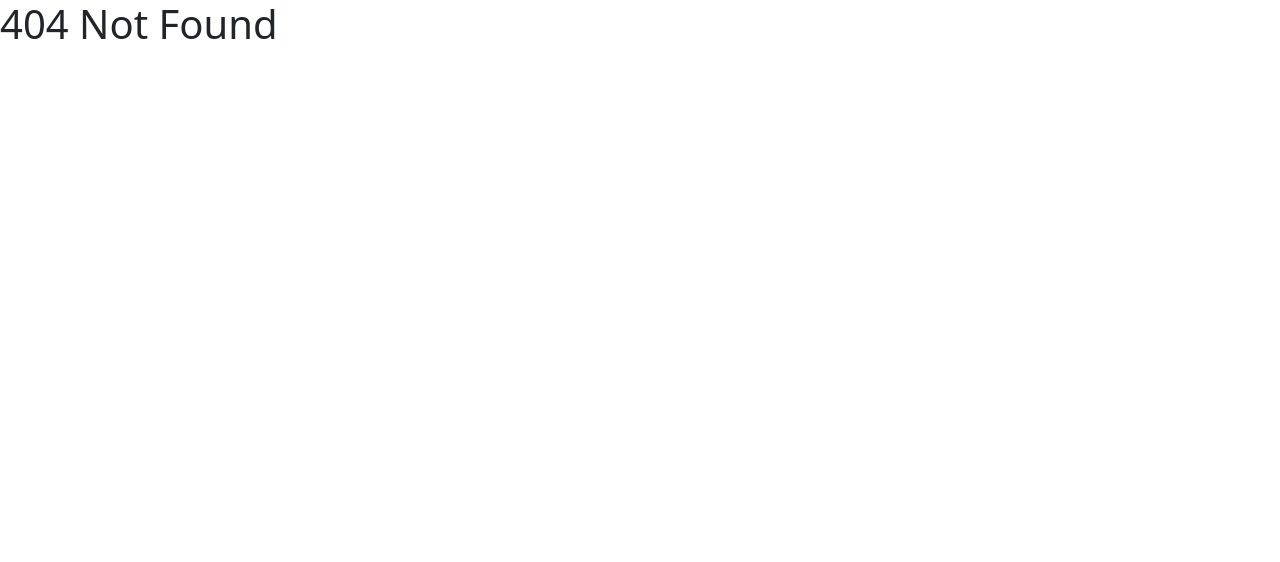
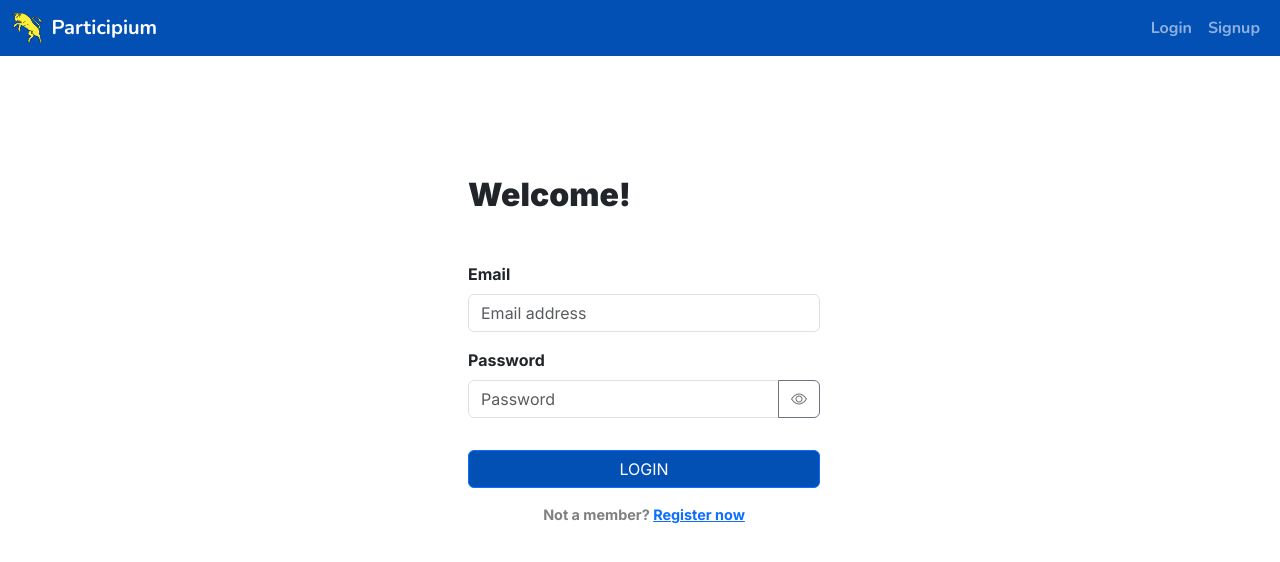
Before and after one commit to OggeroPaolo/Participium, a React (Vite) app in the folder Front-end/: page /login in a window 1280 px wide. Before the commit this address had no page. Shown: the top 562 px of the page. Built offline with nearby package versions, Linux system fonts and the light colour scheme.

Commit message:
[ADD] login implementation

```diff
--- a/Front-end/package.json
+++ b/Front-end/package.json
@@ -11,6 +11,7 @@
   },
   "dependencies": {
     "bootstrap": "^5.3.8",
+    "bootstrap-icons": "^1.13.1",
     "firebase": "^12.5.0",
     "react": "^19.1.1",
     "react-bootstrap": "^2.10.10",
--- a/Front-end/src/API/API.js
+++ b/Front-end/src/API/API.js
@@ -5,4 +5,9 @@ async function handleSignup(credentials) {
   // TODO
 }
 
-export { handleSignup };
+// Login a user
+async function handleLogin(credentials) {
+  // TODO
+}
+
+export { handleSignup, handleLogin };
--- a/Front-end/src/App.jsx
+++ b/Front-end/src/App.jsx
@@ -1,15 +1,41 @@
 import "./App.css";
 import "bootstrap/dist/css/bootstrap.min.css";
-import { Route, Routes } from "react-router";
+import "bootstrap-icons/font/bootstrap-icons.css";
+import { Navigate, Route, Routes } from "react-router";
 import Header from "./components/Header.jsx";
 import Signup from "./components/Signup.jsx";
+import Login from "./components/Login.jsx";
+import { handleLogin } from "./API/API.js";
+import { useState } from "react";
+
+// TODO: add index route homepage once created
 
 function App() {
+  const [loggedIn, setLoggedIn] = useState(false);
+
+  const login = async (credentials) => {
+    try {
+      await handleLogin(credentials);
+      setLoggedIn(true);
+    } catch (err) {
+      console.log(err);
+    }
+  };
+
   return (
     <>
       <Routes>
-        <Route path='/' element={<Header />}>
-          <Route path='signup' element={<Signup />} />
+        <Route path='/' element={<Header loggedIn={loggedIn} />}>
+          <Route
+            path='signup'
+            element={loggedIn ? <Navigate replace to='/' /> : <Signup />}
+          />
+          <Route
+            path='login'
+            element={
+              loggedIn ? <Navigate replace to='/' /> : <Login login={login} />
+            }
+          />
         </Route>
 
         <Route path='*' element={<h1>404 Not Found</h1>} />
--- a/Front-end/src/components/Header.jsx
+++ b/Front-end/src/components/Header.jsx
@@ -4,7 +4,7 @@ import { Container } from "react-bootstrap";
 import yellowbull from "../assets/yellowbull.png";
 import { Nav } from "react-bootstrap";
 
-function Header() {
+function Header(props) {
   const expand = "sm";
 
   return (
@@ -32,8 +32,17 @@ function Header() {
           <Navbar.Toggle aria-controls='responsive-navbar-nav' />
           <Navbar.Collapse id='responsive-navbar-nav'>
             <Nav className='ms-auto'>
-              <Nav.Link href='/signup'>Sign Up</Nav.Link>
-              <Nav.Link href='/login'>Log in</Nav.Link>
+              {props.loggedIn ? (
+                <>
+                  <Nav.Link href='/'>Profile</Nav.Link>
+                  <Nav.Link href='/'>Logout</Nav.Link>
+                </>
+              ) : (
+                <>
+                  <Nav.Link href='/login'>Login</Nav.Link>
+                  <Nav.Link href='/signup'>Signup</Nav.Link>
+                </>
+              )}
             </Nav>
           </Navbar.Collapse>
         </Container>
--- /dev/null
+++ b/Front-end/src/components/Login.jsx
@@ -0,0 +1,96 @@
+import { useActionState, useState } from "react";
+import { Form, Button, Container, InputGroup } from "react-bootstrap";
+
+function Login(props) {
+  const [showPassword, setShowPassword] = useState(false);
+
+  const [state, formAction] = useActionState(submitCredentials, {
+    email: "",
+    password: "",
+  });
+
+  async function submitCredentials(prevData, formData) {
+    const credentials = {
+      email: formData.get("email"),
+      password: formData.get("password"),
+    };
+
+    try {
+      await props.login(credentials);
+      return { success: true };
+    } catch (error) {
+      return { error: "Invalid login" };
+    }
+  }
+
+  return (
+    <>
+      <Container
+        fluid
+        className='mt-5 ms-1 me-1 d-flex justify-content-center body-font'
+      >
+        <Container
+          className='p-4 mt-5'
+          style={{ maxWidth: "400px", width: "100%" }}
+        >
+          <h2 style={{ fontWeight: 700 }}>
+            <b>Welcome!</b>
+          </h2>
+          <Form action={formAction} className='mt-5 mb-3'>
+            <Form.Group controlId='email' className='mb-3'>
+              <Form.Label>
+                <b>Email</b>
+              </Form.Label>
+              <Form.Control
+                type='email'
+                name='email'
+                required
+                placeholder='Email address'
+              />
+            </Form.Group>
+            <Form.Group controlId='password' className='mb-2'>
+              <Form.Label>
+                <b>Password</b>
+              </Form.Label>
+              <InputGroup>
+                <Form.Control
+                  type={showPassword ? "text" : "password"}
+                  name='password'
+                  required
+                  placeholder='Password'
+                ></Form.Control>
+                <Button
+                  variant='outline-secondary'
+                  onClick={() => setShowPassword((prev) => !prev)}
+                  tabIndex={-1}
+                >
+                  {showPassword ? (
+                    <i className='bi bi-eye-slash'></i>
+                  ) : (
+                    <i className='bi bi-eye'></i>
+                  )}
+                </Button>
+              </InputGroup>
+            </Form.Group>
+            {state.error && <p className='text-danger'>{state.error}</p>}
+
+            <Button type='submit' className='mt-4 confirm-button w-100'>
+              LOGIN
+            </Button>
+          </Form>
+
+          <Container className='d-flex justify-content-center align-items-center'>
+            <p className='subtitle' style={{ fontSize: "0.9rem" }}>
+              <b>
+                {" "}
+                Not a member? <a href='/signup'>Register now</a>{" "}
+              </b>
+            </p>
+          </Container>
+        </Container>
+      </Container>
+    </>
+  );
+}
+
+export default Login;
--- a/Front-end/src/components/Signup.jsx
+++ b/Front-end/src/components/Signup.jsx
@@ -1,8 +1,13 @@
-import { useActionState } from "react";
-import { Form, Button, Container } from "react-bootstrap";
+import { useActionState, useState } from "react";
+import { Form, Button, Container, Alert, InputGroup } from "react-bootstrap";
 import { handleSignup } from "../API/API";
+import { useNavigate } from "react-router";
 
 function Signup() {
+  const navigate = useNavigate();
+  const [showPassword, setShowPassword] = useState(false);
+  const [showPasswordConf, setShowPasswordConf] = useState(false);
+
   const [state, formAction] = useActionState(submitCredentials, {
     firstName: "",
     lastName: "",
@@ -21,15 +26,21 @@ function Signup() {
       password: formData.get("password"),
     };
 
-    let passwordConfirm = formData.get("passwordConfirm");
+    const passwordConfirm = formData.get("passwordConfirm");
 
     if (credentials.password !== passwordConfirm) {
-      return { error: "Passowords do not match" };
+      return { error: "Passwords do not match" };
     }
 
     try {
       await handleSignup(credentials);
-      return { success: true };
+      setTimeout(() => {
+        // redirection to login
+        navigate("/login");
+      }, 2000);
+      return {
+        success: "Account created successfully! Redirecting to login...",
+      };
     } catch (error) {
       return { error: "Invalid signup" };
     }
@@ -46,6 +57,11 @@ function Signup() {
             <b>Sign up</b>
           </h3>
           <p className='subtitle'> Create an account to get started</p>
+          {state.success && (
+            <Alert variant='success' className='mt-4'>
+              {state.success}
+            </Alert>
+          )}
           <Form action={formAction}>
             <Form.Group controlId='firstName' className='mb-3 mt-4'>
               <Form.Label>
@@ -75,23 +91,49 @@ function Signup() {
               <Form.Label>
                 <b>Password</b>
               </Form.Label>
+              <InputGroup>
                 <Form.Control
-                type='password'
+                  type={showPassword ? "text" : "password"}
                   name='password'
                   required
                   placeholder='Enter password'
                 ></Form.Control>
+                <Button
+                  variant='outline-secondary'
+                  onClick={() => setShowPassword((prev) => !prev)}
+                  tabIndex={-1}
+                >
+                  {showPassword ? (
+                    <i className='bi bi-eye-slash'></i>
+                  ) : (
+                    <i className='bi bi-eye'></i>
+                  )}
+                </Button>
+              </InputGroup>
             </Form.Group>
             <Form.Group controlId='passwordConfirm' className='mb-3'>
+              <InputGroup>
                 <Form.Control
-                type='password'
+                  type={showPasswordConf ? "text" : "password"}
                   name='passwordConfirm'
                   required
                   placeholder='Confirm password'
                 ></Form.Control>
+                <Button
+                  variant='outline-secondary'
+                  onClick={() => setShowPasswordConf((prev) => !prev)}
+                  tabIndex={-1}
+                >
+                  {showPasswordConf ? (
+                    <i className='bi bi-eye-slash'></i>
+                  ) : (
+                    <i className='bi bi-eye'></i>
+                  )}
+                </Button>
+              </InputGroup>
             </Form.Group>
 
-            {state.error && <p className='text-danger'>{state.error}</p>}
+            {state.error && <Alert variant='danger'>{state.error}</Alert>}
 
             <Button type='submit' className='mt-4 confirm-button w-100'>
               SIGNUP
```
Also changed, not shown: 1 other file (tests, documents, lock files or other folders). Lines whose indentation alone changed are shown as unchanged.
